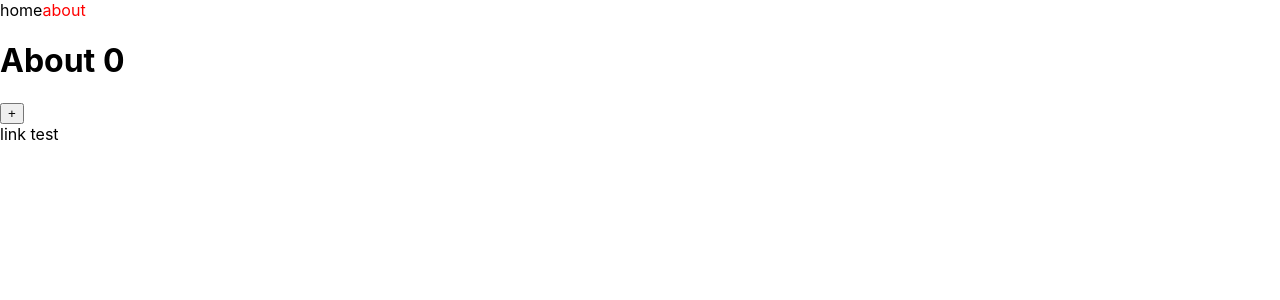
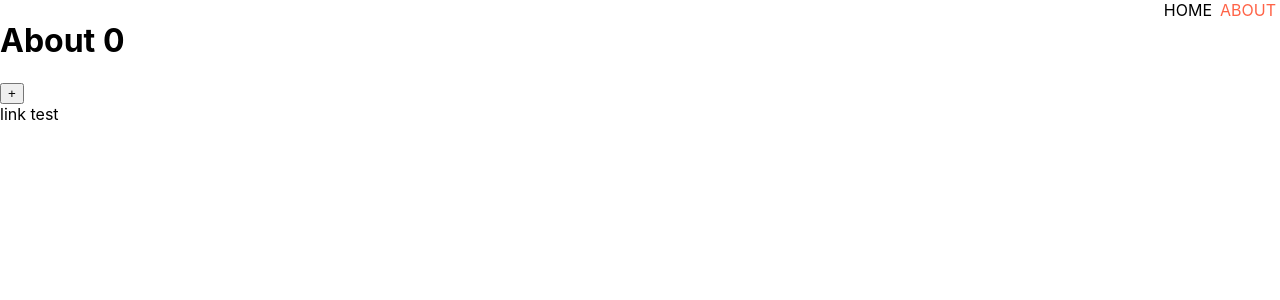
Before and after one commit to kkuyu/next-intro, a Next.js app: page /about in a window 1280 px wide. Shown: the top 300 px of the page. Built offline with nearby package versions, Linux system fonts and the light colour scheme.

Commit message:
CSS Modules

```diff
--- a/components/NavBar.js
+++ b/components/NavBar.js
@@ -1,16 +1,18 @@
 import Link from "next/link";
 import { useRouter } from "next/router";
+
+import styles from "./NavBar.module.css";
 
 function NavBar() {
   const router = useRouter();
 
   return (
-    <nav>
+    <nav className={styles.nav}>
       <Link href="/" passHref>
-        <a style={{ color: router.pathname === "/" ? "red" : "black" }}>home</a>
+        <a className={`${styles.link} ${router.pathname === "/" ? styles.active : ""}`}>home</a>
       </Link>
       <Link href="/about" passHref>
-        <a style={{ color: router.pathname === "/about" ? "red" : "black" }}>about</a>
+        <a className={[styles.link, router.pathname === "/about" ? styles.active : ""].join(" ")}>about</a>
       </Link>
     </nav>
   );
--- /dev/null
+++ b/components/NavBar.module.css
@@ -0,0 +1,14 @@
+.nav {
+  position: fixed;
+  top: 0;
+  right: 0;
+}
+
+.link {
+  padding: 0 4px;
+  text-transform: uppercase;
+}
+
+.active {
+  color: tomato;
+}
```
Also changed, not shown: components/TestButton.js (+4 -6 lines).
